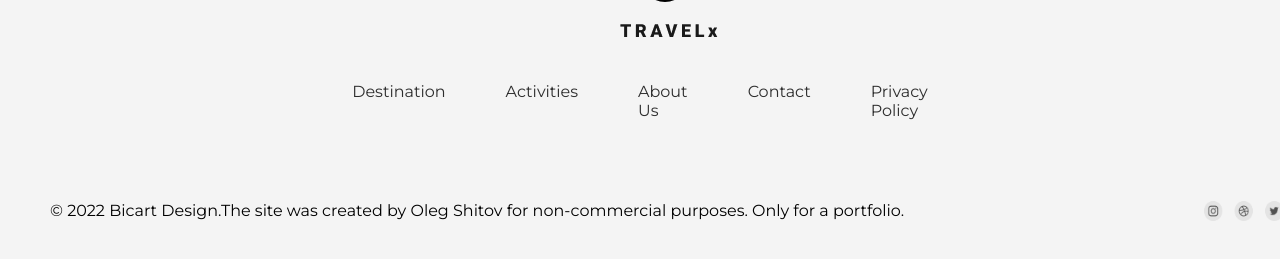
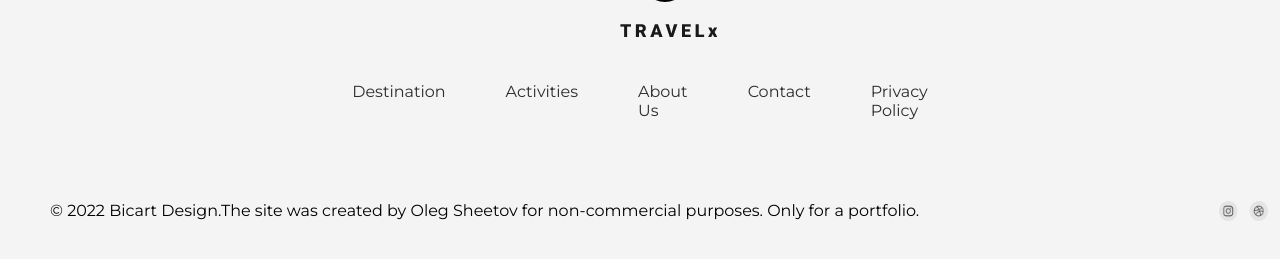
Before and after one commit to OlegSheetov/Landing-about-Norway.io, a plain HTML site: page index.html in a window 1280 px wide. Shown: the part 5146-5405 px from the top of the page. Drawn offline with Linux system fonts and the light colour scheme.

```diff
--- a/index.html
+++ b/index.html
@@ -163,7 +163,7 @@
           <a href="">Privacy Policy</a>
         </div>
         <div id="end">
-        <p>&copy; 2022 Bicart Design.The site was created by Oleg Shitov for non-commercial purposes. Only for a portfolio. </p>
+        <p>&copy; 2022 Bicart Design.The site was created by Oleg Sheetov for non-commercial purposes. Only for a portfolio. </p>
           <img src="images/Social Links.png" alt="" srcset="">
         </div>
   </footer>
```
